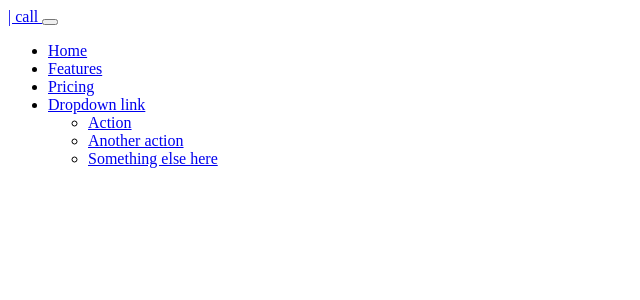
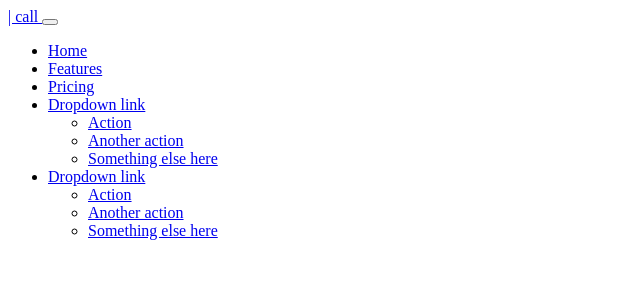
Before and after one commit to lovedeep5/html-template, a PHP site: page /modules/navbar.php in a window 1280 px wide. Shown: the top 300 px of the page, without its empty margins (0-640 px from the left). Run offline with PHP 8.4, Linux system fonts and the light colour scheme.

Commit message:
Navbar needs to be fixed yet

```diff
--- a/less/modules/header.less
+++ b/less/modules/header.less
@@ -8,6 +8,7 @@
 
 .header-wrapper .header-1 {
   padding: 10px 0px;
+  border-bottom: 1px solid fade(@color-black, 20%);
 }
 .header-1 .header-company-logo {
   z-index: 99;
--- a/modules/navbar.php
+++ b/modules/navbar.php
@@ -1,7 +1,8 @@
-<nav class="navbar navbar-expand-lg navbar-light bg-light">
+<nav class="navbar navbar-expand-lg navbar-light">
     <div class="container-fluid">
         <a class="navbar-brand" href="#"> <i class="fas fa-phone"></i> | call </i></a>
-    <button class="navbar-toggler" type="button" data-bs-toggle="collapse" data-bs-target="#navbarNavDropdown" aria-controls="navbarNavDropdown" aria-expanded="false" aria-label="Toggle navigation">
+        <button class="navbar-toggler" type="button" data-bs-toggle="collapse" data-bs-target="#navbarNavDropdown"
+            aria-controls="navbarNavDropdown" aria-expanded="false" aria-label="Toggle navigation">
             <span class="navbar-toggler-icon"></span>
         </button>
         <div class="collapse navbar-collapse " id="navbarNavDropdown">
@@ -16,7 +17,20 @@
                     <a class="nav-link" href="#">Pricing</a>
                 </li>
                 <li class="nav-item dropdown">
-          <a class="nav-link dropdown-toggle" href="#" id="navbarDropdownMenuLink" role="button" data-bs-toggle="dropdown" aria-expanded="false">
+                    <a class="nav-link dropdown-toggle" href="#" id="navbarDropdownMenuLink" role="button"
+                        data-bs-toggle="dropdown" aria-expanded="false">
+                        Dropdown link
+                    </a>
+                    <ul class="dropdown-menu" aria-labelledby="navbarDropdownMenuLink">
+                        <li><a class="dropdown-item" href="#">Action</a></li>
+                        <li><a class="dropdown-item" href="#">Another action</a></li>
+                        <li><a class="dropdown-item" href="#">Something else here</a></li>
+                    </ul>
+                </li>
+
+                <li class="nav-item dropdown">
+                    <a class="nav-link dropdown-toggle" href="#" id="navbarDropdownMenuLink" role="button"
+                        data-bs-toggle="dropdown" aria-expanded="false">
                         Dropdown link
                     </a>
                     <ul class="dropdown-menu" aria-labelledby="navbarDropdownMenuLink">
--- /dev/null
+++ b/modules/scripts.php
@@ -0,0 +1,6 @@
+< <script src="https://code.jquery.com/jquery-3.6.0.min.js"
+        integrity="sha256-/xUj+3OJU5yExlq6GSYGSHk7tPXikynS7ogEvDej/m4=" crossorigin="anonymous"></script>
+    <script src="https://cdn.jsdelivr.net/npm/bootstrap@5.0.0/dist/js/bootstrap.min.js"
+        integrity="sha384-lpyLfhYuitXl2zRZ5Bn2fqnhNAKOAaM/0Kr9laMspuaMiZfGmfwRNFh8HlMy49eQ" crossorigin="anonymous">
+    </script>
+  <script src="./js/functions.js"></script>
```
Also changed, not shown: index.php (+2 -5 lines), js/functions.js (added, +19 -0 lines), less/modules/navbar.less (+40 -0 lines). Lines whose indentation alone changed are shown as unchanged.
